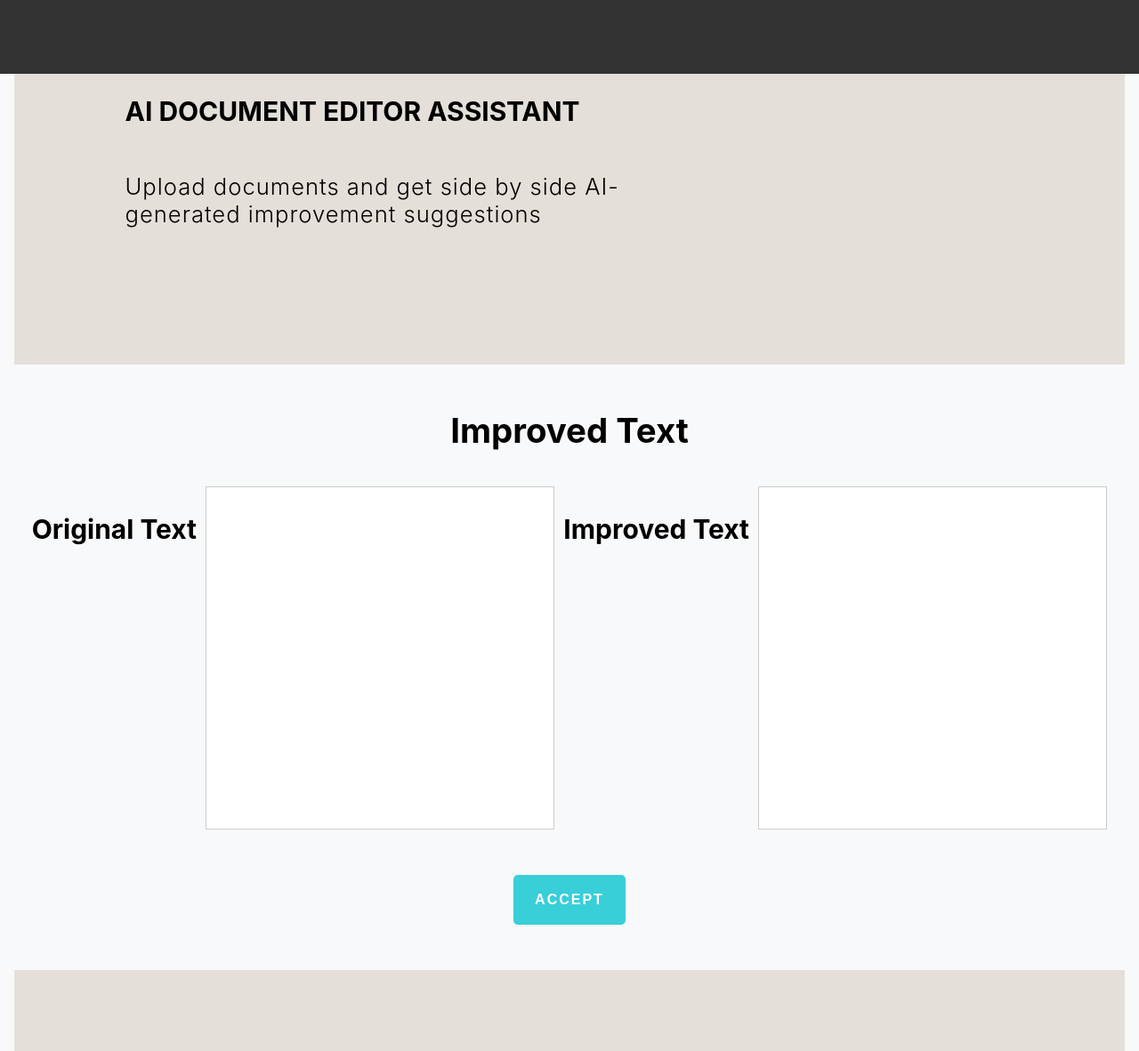
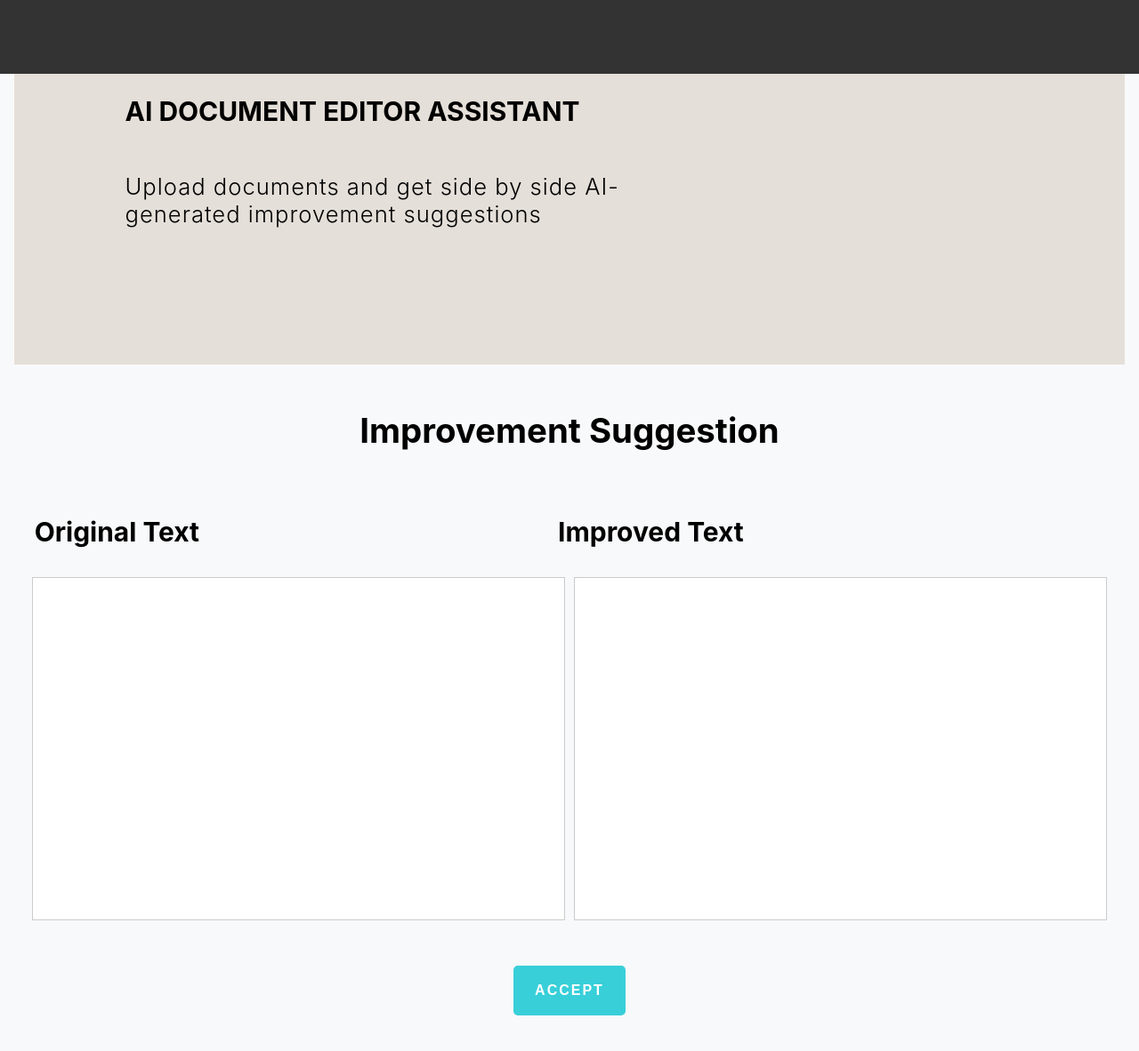
Before and after one commit to DerrickKirimi/Ai-Document-Editor-Assistant, a Django app: template app1/templates/app1/showSuggestions.html in a window 1280 px wide. Shown: the top 1182 px of the page at 89% size. Run offline with Django 4.2, Linux system fonts and the light colour scheme; the template is opened without the code that fills it, so the values that code supplies are empty; some libraries are stand-ins or nearby versions.

Commit message:
UI improvements in Suggestion page

```diff
--- a/app1/templates/app1/showSuggestions.html
+++ b/app1/templates/app1/showSuggestions.html
@@ -16,7 +16,7 @@
   <body>
     {% block content %}
     <div class="container">
-        <h2 class="center">Improved Text</h2>
+        <h2 class="center">Improvement Suggestion</h2>
         <!-- Notification Container -->
         <div class="notification-container">
           {% for message in messages %}
@@ -27,12 +27,23 @@
         </div>
         <form method="post" action="{% url 'accept_improvements' document_id=document.id %}">
           {% csrf_token %}
+
+          <table>
+            <tr>
+                <td style="padding-right: 400px;">
+                    <h3>Original Text</h3>
+                </td>
+                <td>
+                    <h3>Improved Text</h3>
+                </td>
+            </tr>
+        </table>
+
           <div class="textarea-container">
-              <h3>Original Text</h3>
               <textarea name="original_text" rows="12" readonly>{{ original_text }}</textarea>
-              <h3>Improved Text</h3>
               <textarea name="improved_text" rows="12">{{ improved_text }}</textarea>
           </div>
+
           <br>
           <button type="submit" class="custom-btn">Accept</button>
         </form>
```
